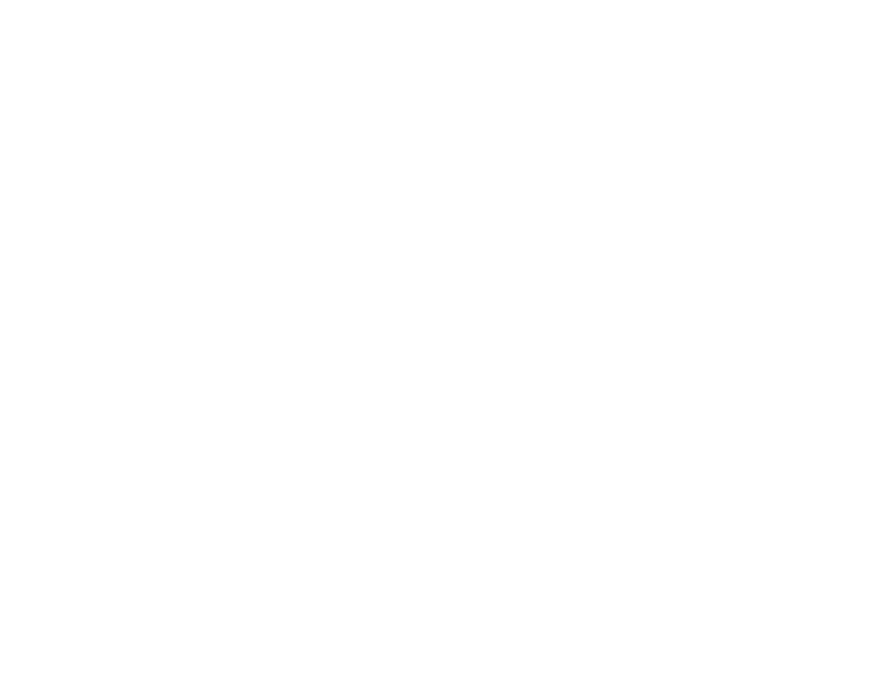
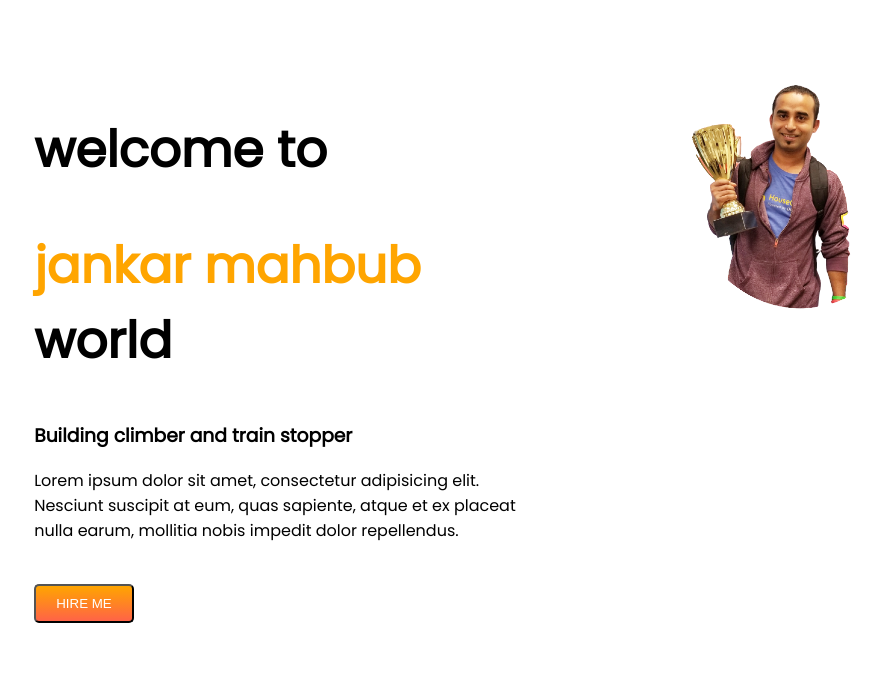
Before and after one commit to 12nasir/developer-portfolio-3, a plain HTML site: page index.html in a window 1280 px wide. Shown: the whole page, without its empty margins (37-918 px from the left). Drawn offline with Linux system fonts and the light colour scheme.

Commit message:
top banner added

```diff
--- a/index.html
+++ b/index.html
@@ -6,8 +6,25 @@
     <meta http-equiv="X-UA-Compatible" content="IE=edge">
     <meta name="viewport" content="width=device-width, initial-scale=1.0">
     <title>Document</title>
+    <link rel="preconnect" href="https://fonts.googleapis.com">
+    <link rel="preconnect" href="https://fonts.gstatic.com" crossorigin>
+    <link href="https://fonts.googleapis.com/css2?family=Poppins&display=swap" rel="stylesheet">
     <link rel="stylesheet" href="style.css">
 </head>
+<section>
+    <div class="half-width">
+        <h1>welcome to</h1>
+        <h1><span class="orange-color">jankar mahbub</span> world</h1>
+        <h3>Building climber and train stopper</h3>
+        <p>Lorem ipsum dolor sit amet, consectetur adipisicing elit. Nesciunt suscipit at eum, quas sapiente, atque et
+            ex placeat nulla earum, mollitia nobis impedit dolor repellendus.</p>
+        <br>
+        <button class="link-button">HIRE ME</button>
+    </div>
+    <div class="half-width">
+        <img src="images/jhankar-removebg-preview.png" alt="">
+    </div>
+</section>
 
 <body>
 
--- a/style.css
+++ b/style.css
@@ -0,0 +1,27 @@
+body{
+    font-family: 'Poppins', sans-serif;
+}
+h1{
+    font-size: 50px;
+}
+.orange-color{
+    color: orange;
+}
+section{
+    display: flex;
+
+}
+.half-width{
+    width: 80%;
+    padding: 5%;
+}
+.half-width img{
+    width: 50%;
+}
+.link-button{
+    background-image: linear-gradient(orange, tomato);
+    padding: 10px 20px;
+    border-radius: 5px;
+    color: white;
+    font-weight: 700px;
+}
```
Also changed, not shown: images/jhankar-removebg-preview.png (added), 1 other file.
